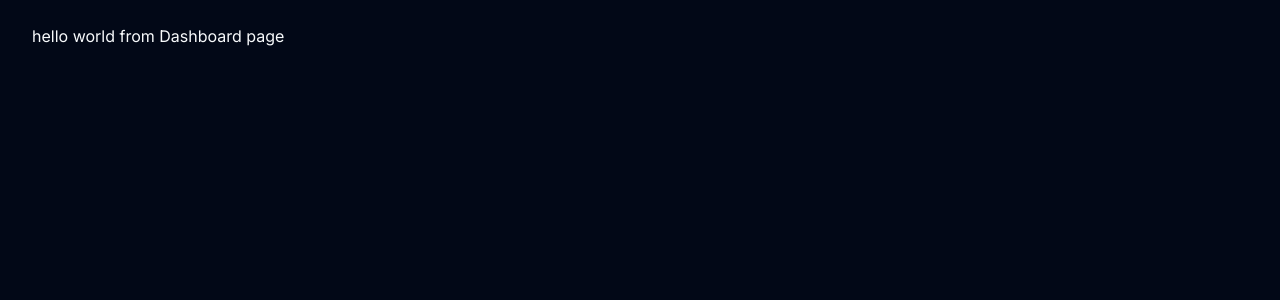
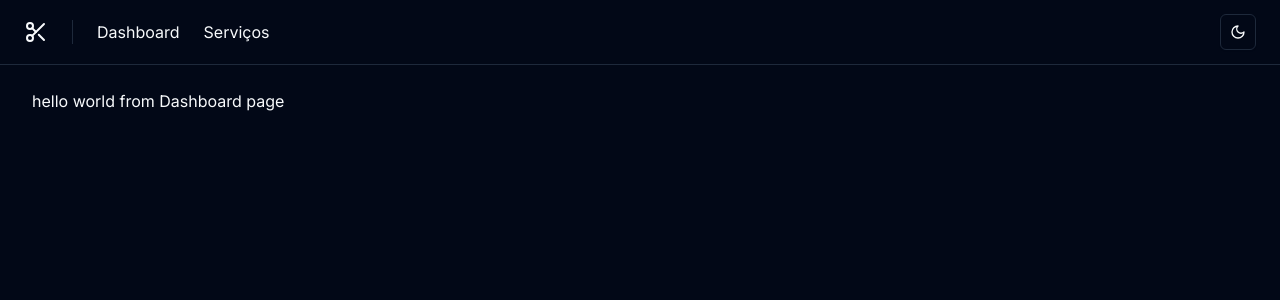
Before and after one commit to acesu1/customer-flow, a React (Vite) app: page / in a window 1280 px wide. Shown: the top 300 px of the page. Built offline with nearby package versions, Linux system fonts and the light colour scheme.

Commit message:
feat: add header

```diff
--- a/package.json
+++ b/package.json
@@ -11,6 +11,7 @@
   },
   "dependencies": {
     "@radix-ui/react-dropdown-menu": "^2.1.2",
+    "@radix-ui/react-separator": "^1.1.0",
     "@radix-ui/react-slot": "^1.1.0",
     "@rocketseat/eslint-config": "3.0.12",
     "class-variance-authority": "^0.7.1",
--- /dev/null
+++ b/src/components/header.tsx
@@ -0,0 +1,30 @@
+import { Scissors } from 'lucide-react'
+
+import { Link } from 'react-router-dom'
+import { ThemeToggle } from './theme-toggle'
+import { Separator } from './ui/separator'
+
+export function Header() {
+  return (
+    <div className="border-b">
+      <div className="flex h-16 items-center gap-6 px-6">
+        <Scissors className="h-6 w-6" />
+
+        <Separator orientation="vertical" className="h-6" />
+
+        <nav className="flex items-center space-x-4 lg:space-x-6">
+          <Link to="/">
+            Dashboard
+          </Link>
+          <Link to="/services">
+            Serviços
+          </Link>
+        </nav>
+
+        <div className="ml-auto flex items-center space-x-2">
+          <ThemeToggle />
+        </div>
+      </div>
+    </div>
+  )
+}
--- /dev/null
+++ b/src/components/ui/separator.tsx
@@ -0,0 +1,29 @@
+import * as React from "react"
+import * as SeparatorPrimitive from "@radix-ui/react-separator"
+
+import { cn } from "@/lib/utils"
+
+const Separator = React.forwardRef<
+  React.ElementRef<typeof SeparatorPrimitive.Root>,
+  React.ComponentPropsWithoutRef<typeof SeparatorPrimitive.Root>
+>(
+  (
+    { className, orientation = "horizontal", decorative = true, ...props },
+    ref
+  ) => (
+    <SeparatorPrimitive.Root
+      ref={ref}
+      decorative={decorative}
+      orientation={orientation}
+      className={cn(
+        "shrink-0 bg-border",
+        orientation === "horizontal" ? "h-[1px] w-full" : "h-full w-[1px]",
+        className
+      )}
+      {...props}
+    />
+  )
+)
+Separator.displayName = SeparatorPrimitive.Root.displayName
+
+export { Separator }
--- a/src/pages/_layouts/app.tsx
+++ b/src/pages/_layouts/app.tsx
@@ -1,8 +1,11 @@
 import { Outlet } from 'react-router-dom'
+
+import { Header } from '@/components/header'
 
 export function AppLayout() {
   return (
     <div className="flex min-h-screen flex-col antialiased">
+      <Header />
       <div className="flex flex-1 flex-col gap-4 p-8 pt-6">
         <Outlet />
       </div>
```
Also changed, not shown: 1 other file (tests, documents, lock files or other folders).
